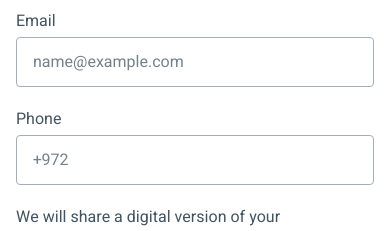
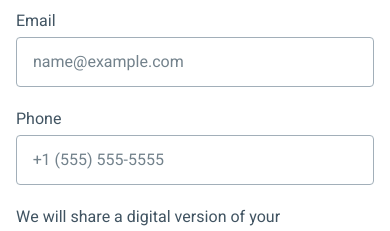
Before and after one commit to leshido/nelle-order-form, a plain HTML site: page index.html in a window 390 px wide. Shown: the part 2120-2351 px from the top of the page. Drawn offline with nearby package versions, Linux system fonts and the light colour scheme.

Commit message:
phone tweak

```diff
--- a/index.html
+++ b/index.html
@@ -188,7 +188,7 @@
 
 							<label for="phone">
 								Phone
-								<input type="tel" name="phone" id="phone" placeholder="+972" required />
+								<input type="tel" name="phone" id="phone" placeholder="+1 (555) 555-5555" required />
 							</label>
 						</div>
 
```
